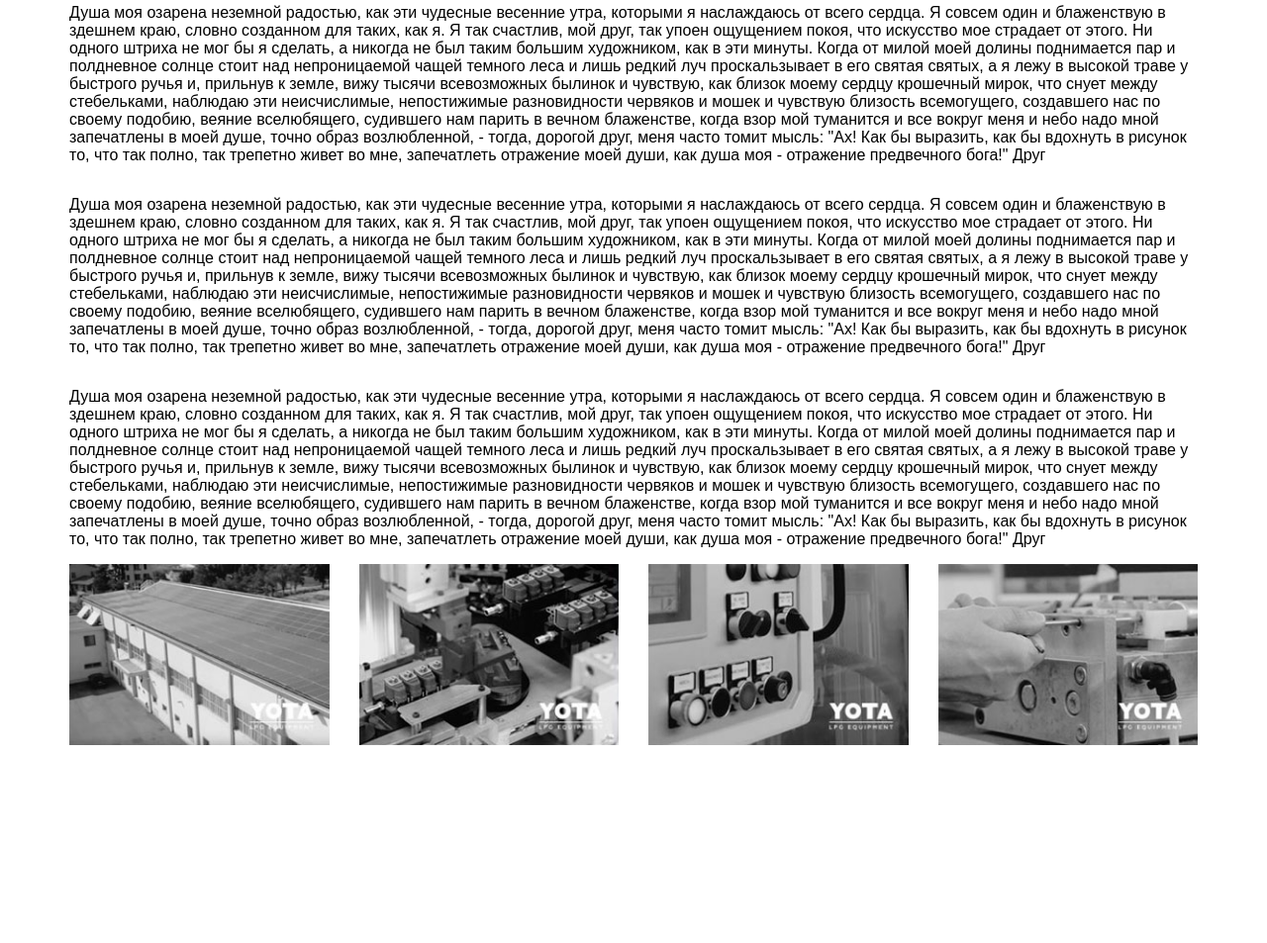
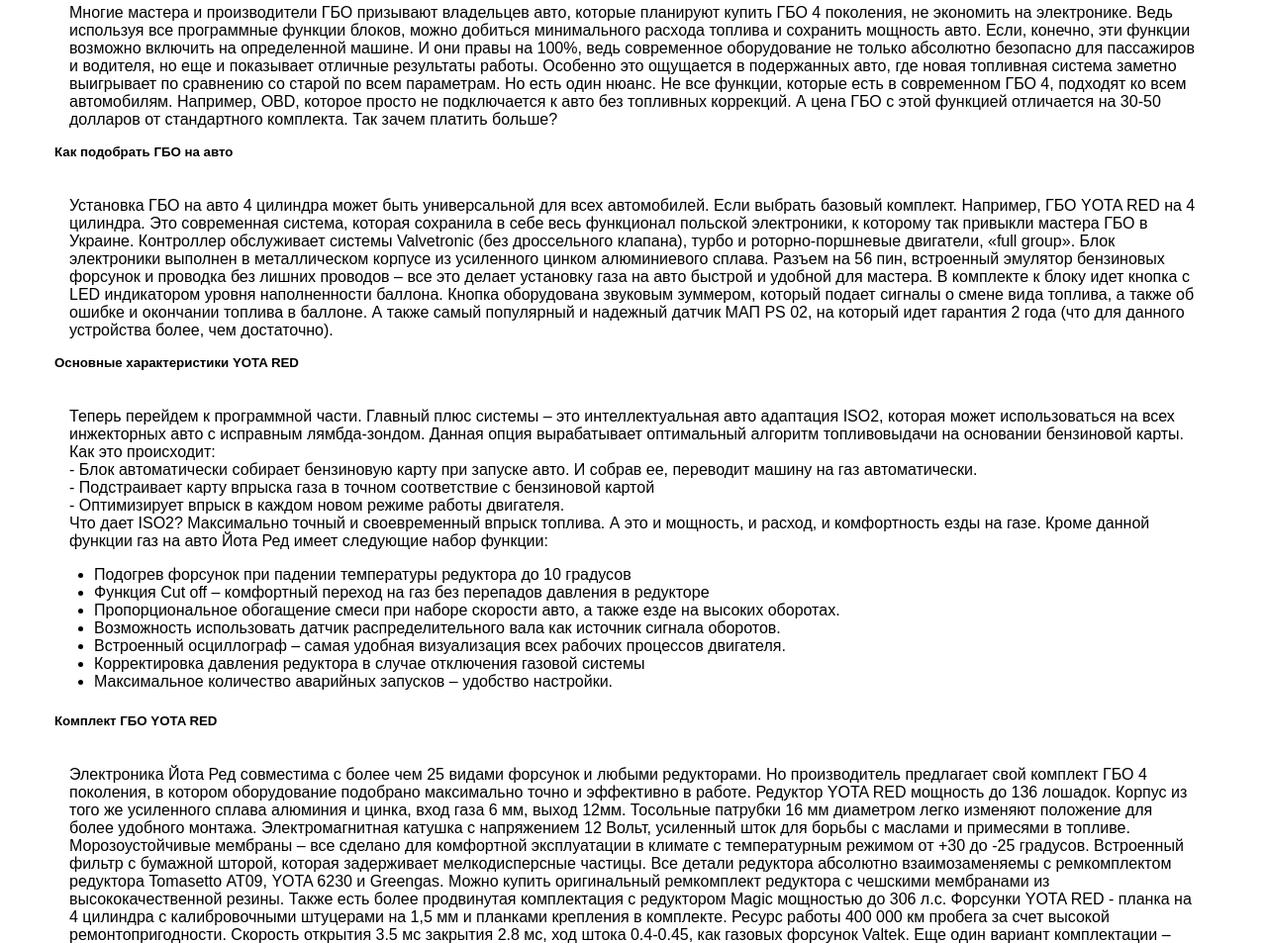
Before and after one commit to menim/yota-red, a website: page index.html in a window 1280 px wide. Shown: the part 3223-4176 px from the top of the page at 99% size. Before the commit the page ends 3976 px from the top, so only its background shows below. Drawn offline with Linux system fonts and the light colour scheme.

Commit message:
add normal text instead template text to yota-article component  and change section wrapper tag on article

```diff
--- a/index.html
+++ b/index.html
@@ -237,25 +237,56 @@
         </div>
       </section>
       <div class="container">
-        <section class="yota-article row">
+        <article class="yota-article row">
           <h2 class="headline yota-article__headline col-lg-12">Современная электроника YOTA RED 4 и 6 цилиндров</h2>
           <img class="resp-img col-lg-4" src="images/yota-photo1.jpg" alt="">
           <img class="resp-img col-lg-4" src="images/yota-photo2.jpg" alt="">
           <img class="resp-img col-lg-4" src="images/yota-photo3.jpg" alt="">
+
+
           <p class="paragraph yota-article__paragraph col-lg-12">
-            Душа моя озарена неземной радостью, как эти чудесные весенние утра, которыми я наслаждаюсь от всего сердца. Я совсем один и блаженствую в здешнем краю, словно созданном для таких, как я. Я так счастлив, мой друг, так упоен ощущением покоя, что искусство мое страдает от этого. Ни одного штриха не мог бы я сделать, а никогда не был таким большим художником, как в эти минуты. Когда от милой моей долины поднимается пар и полдневное солнце стоит над непроницаемой чащей темного леса и лишь редкий луч проскальзывает в его святая святых, а я лежу в высокой траве у быстрого ручья и, прильнув к земле, вижу тысячи всевозможных былинок и чувствую, как близок моему сердцу крошечный мирок, что снует между стебельками, наблюдаю эти неисчислимые, непостижимые разновидности червяков и мошек и чувствую близость всемогущего, создавшего нас по своему подобию, веяние вселюбящего, судившего нам парить в вечном блаженстве, когда взор мой туманится и все вокруг меня и небо надо мной запечатлены в моей душе, точно образ возлюбленной, - тогда, дорогой друг, меня часто томит мысль: "Ах! Как бы выразить, как бы вдохнуть в рисунок то, что так полно, так трепетно живет во мне, запечатлеть отражение моей души, как душа моя - отражение предвечного бога!" Друг
+           Многие мастера и производители ГБО призывают владельцев авто, которые планируют купить ГБО 4 поколения, не экономить на электронике. Ведь используя все программные функции блоков, можно добиться минимального расхода топлива и сохранить мощность авто. Если, конечно, эти функции возможно включить на определенной машине.
+           И они правы на 100%, ведь современное оборудование не только абсолютно безопасно для пассажиров и водителя, но еще и показывает отличные результаты работы. Особенно это ощущается в подержанных авто, где новая топливная система заметно выигрывает по сравнению со старой по всем параметрам.
+           Но есть один нюанс. Не все функции, которые есть в современном ГБО 4, подходят ко всем автомобилям. Например, OBD, которое просто не подключается к авто без топливных коррекций. А цена ГБО с этой функцией отличается на 30-50 долларов от стандартного комплекта. Так зачем платить больше?
           </p>
+          <h5>Как подобрать ГБО на авто</h5>
           <p class="paragraph yota-article__paragraph col-lg-12">
-            Душа моя озарена неземной радостью, как эти чудесные весенние утра, которыми я наслаждаюсь от всего сердца. Я совсем один и блаженствую в здешнем краю, словно созданном для таких, как я. Я так счастлив, мой друг, так упоен ощущением покоя, что искусство мое страдает от этого. Ни одного штриха не мог бы я сделать, а никогда не был таким большим художником, как в эти минуты. Когда от милой моей долины поднимается пар и полдневное солнце стоит над непроницаемой чащей темного леса и лишь редкий луч проскальзывает в его святая святых, а я лежу в высокой траве у быстрого ручья и, прильнув к земле, вижу тысячи всевозможных былинок и чувствую, как близок моему сердцу крошечный мирок, что снует между стебельками, наблюдаю эти неисчислимые, непостижимые разновидности червяков и мошек и чувствую близость всемогущего, создавшего нас по своему подобию, веяние вселюбящего, судившего нам парить в вечном блаженстве, когда взор мой туманится и все вокруг меня и небо надо мной запечатлены в моей душе, точно образ возлюбленной, - тогда, дорогой друг, меня часто томит мысль: "Ах! Как бы выразить, как бы вдохнуть в рисунок то, что так полно, так трепетно живет во мне, запечатлеть отражение моей души, как душа моя - отражение предвечного бога!" Друг
+            Установка ГБО на авто 4 цилиндра может быть универсальной для всех автомобилей. Если выбрать базовый комплект. Например, ГБО YOTA RED на 4 цилиндра. Это современная система, которая сохранила в себе весь функционал польской электроники, к которому так привыкли мастера ГБО в Украине. Контроллер обслуживает системы Valvetronic (без дроссельного клапана), турбо и роторно-поршневые двигатели, «full group».
+            Блок электроники выполнен в металлическом корпусе из усиленного цинком алюминиевого сплава. Разъем на 56 пин, встроенный эмулятор бензиновых форсунок и проводка без лишних проводов – все это делает установку газа на авто быстрой и удобной для мастера.
+            В комплекте к блоку идет кнопка с LED индикатором уровня наполненности баллона. Кнопка оборудована звуковым зуммером, который подает сигналы о смене вида топлива, а также об ошибке и окончании топлива в баллоне. А также самый популярный и надежный датчик МАП PS 02, на который идет гарантия 2 года (что для данного устройства более, чем достаточно).
           </p>
+          <h5>Основные характеристики YOTA RED</h5>
           <p class="paragraph yota-article__paragraph col-lg-12">
-            Душа моя озарена неземной радостью, как эти чудесные весенние утра, которыми я наслаждаюсь от всего сердца. Я совсем один и блаженствую в здешнем краю, словно созданном для таких, как я. Я так счастлив, мой друг, так упоен ощущением покоя, что искусство мое страдает от этого. Ни одного штриха не мог бы я сделать, а никогда не был таким большим художником, как в эти минуты. Когда от милой моей долины поднимается пар и полдневное солнце стоит над непроницаемой чащей темного леса и лишь редкий луч проскальзывает в его святая святых, а я лежу в высокой траве у быстрого ручья и, прильнув к земле, вижу тысячи всевозможных былинок и чувствую, как близок моему сердцу крошечный мирок, что снует между стебельками, наблюдаю эти неисчислимые, непостижимые разновидности червяков и мошек и чувствую близость всемогущего, создавшего нас по своему подобию, веяние вселюбящего, судившего нам парить в вечном блаженстве, когда взор мой туманится и все вокруг меня и небо надо мной запечатлены в моей душе, точно образ возлюбленной, - тогда, дорогой друг, меня часто томит мысль: "Ах! Как бы выразить, как бы вдохнуть в рисунок то, что так полно, так трепетно живет во мне, запечатлеть отражение моей души, как душа моя - отражение предвечного бога!" Друг
+            Теперь перейдем к программной части. Главный плюс системы – это интеллектуальная авто адаптация ISO2, которая может использоваться на всех инжекторных авто с исправным лямбда-зондом. Данная опция вырабатывает оптимальный алгоритм топливовыдачи на основании бензиновой карты. Как это происходит:<br />
+            - Блок автоматически собирает бензиновую карту при запуске авто. И собрав ее, переводит машину на газ автоматически.<br />
+            - Подстраивает карту впрыска газа в точном соответствие с бензиновой картой<br />
+            - Оптимизирует впрыск в каждом новом режиме работы двигателя. <br />
+            Что дает ISO2? Максимально точный и своевременный впрыск топлива. А это и мощность, и расход, и комфортность езды на газе.
+            Кроме данной функции газ на авто Йота Ред имеет следующие набор функции:</p>
+          <ul>
+            <li>Подогрев форсунок при падении температуры редуктора до 10 градусов</li>
+            <li>Функция Cut off – комфортный переход на газ без перепадов давления в редукторе</li>
+            <li>Пропорциональное обогащение смеси при наборе скорости авто, а также езде на высоких оборотах.</li>
+            <li>Возможность использовать датчик распределительного вала как источник сигнала оборотов. </li>
+            <li>Встроенный осциллограф – самая удобная визуализация всех рабочих процессов двигателя. </li>
+            <li>Корректировка давления редуктора в случае отключения газовой системы</li>
+            <li>Максимальное количество аварийных запусков – удобство настройки. </li>
+          </ul>
+          <h5>Комплект ГБО YOTA RED</h5>
+          <p class="paragraph yota-article__paragraph col-lg-12">
+            Электроника Йота Ред совместима с более чем 25 видами форсунок и любыми редукторами. Но производитель предлагает свой комплект ГБО 4 поколения, в котором оборудование подобрано максимально точно и эффективно в работе.
+            Редуктор YOTA RED мощность до 136 лошадок. Корпус из того же усиленного сплава алюминия и цинка, вход газа 6 мм, выход 12мм. Тосольные патрубки 16 мм диаметром легко изменяют положение для более удобного монтажа. Электромагнитная катушка с напряжением 12 Вольт, усиленный шток для борьбы с маслами и примесями в топливе. Морозоустойчивые мембраны – все сделано для комфортной эксплуатации в климате с температурным режимом от +30 до -25 градусов. Встроенный фильтр с бумажной шторой, которая задерживает мелкодисперсные частицы. Все детали редуктора абсолютно взаимозаменяемы с ремкомплектом редуктора Tomasetto АТ09, YOTA 6230 и Greengas. Можно купить оригинальный ремкомплект редуктора с чешскими мембранами из высококачественной резины.
+            Также есть более продвинутая комплектация с редуктором Magic мощностью до 306 л.с.
+            Форсунки YOTA RED - планка на 4 цилиндра с калибровочными штуцерами на 1,5 мм и планками крепления в комплекте. Ресурс работы 400 000 км пробега за счет высокой ремонтопригодности. Скорость открытия 3.5 мс закрытия 2.8 мс, ход штока 0.4-0.45, как газовых форсунок Valtek.
+            Еще один вариант комплектации – скоростные форсунки CONCORD, скорость открытия/закрытия которых составляет 1,85/1,0 мс.
+            Купить ГБО 4 поколения YOTA RED
+            Цена газ на авто данной комплектации доступна широкому кругу потребителей, которые хотят экономить на топливе от 1000 грн. в месяц при нынешнем перепаде цен на топливо. Купить ГБО 4 поколения YOTA RED вы можете в нашем интернет-магазине, или позвонив нам по тел. 096 160 28 88.
           </p>
           <img class="resp-img col-lg-3" src="images/yota-photo1-mono.jpg" alt="" />
           <img class="resp-img col-lg-3" src="images/yota-photo2-mono.jpg" alt="" />
           <img class="resp-img col-lg-3" src="images/yota-photo3-mono.jpg" alt="" />
           <img class="resp-img col-lg-3" src="images/yota-photo4-mono.jpg" alt="" />
-        </section>
+        </article>
       </div>
     </main>
   </body>
```
